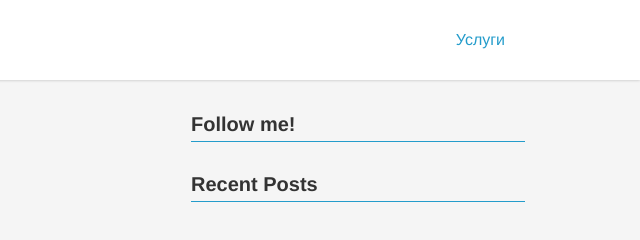
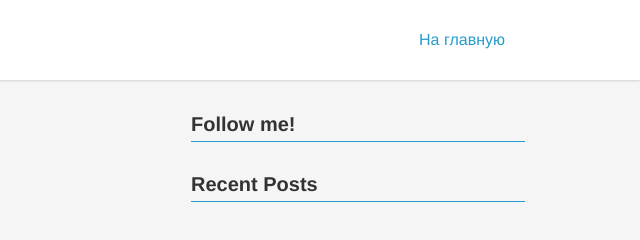
Before and after one commit to meowthsli/meowthsli.github.io, a plain HTML site: page services/index.html in a window 1280 px wide. Shown: the top 240 px of the page, 640-1280 px from the left. Drawn offline with nearby package versions, Linux system fonts and the light colour scheme.

Commit message:
Update index.html

```diff
--- a/services/index.html
+++ b/services/index.html
@@ -38,10 +38,9 @@
     <input type="checkbox" id="toggle">
 <label for="toggle" class="toggle" data-open="Main Menu" data-close="Close Menu"></label>
 <ul class="menu pull-right">
-  <!--
   <li><a href="/">На главную</a></li>
-  <li><a href="/blog/">Блог</a></li> -->
-  <li><a href="/services/">Услуги</a></li>
+  <!-- <li><a href="/blog/">Блог</a></li>
+  <li><a href="/services/">Услуги</a></li> -->
 </ul>
   </nav>
 </div>
```
